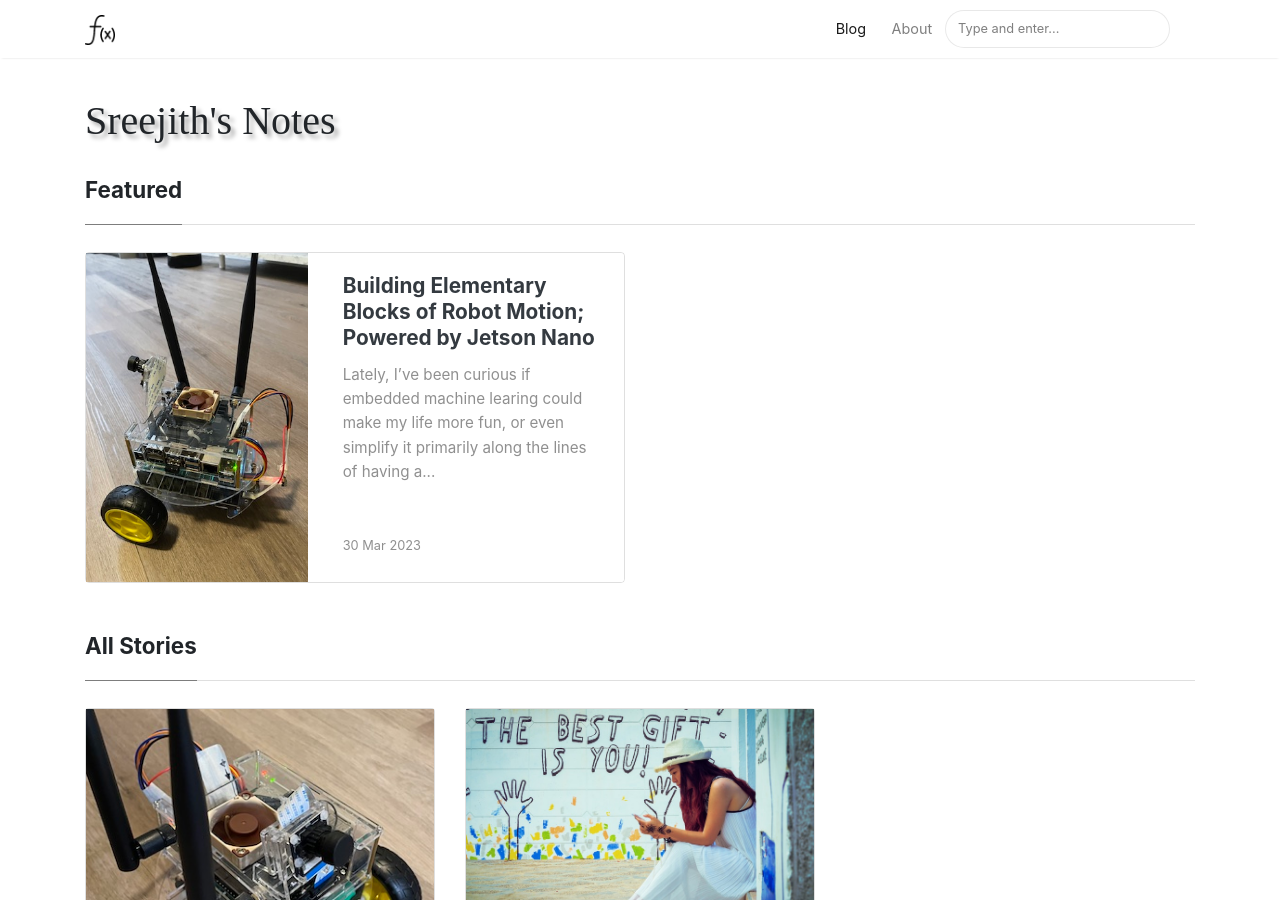
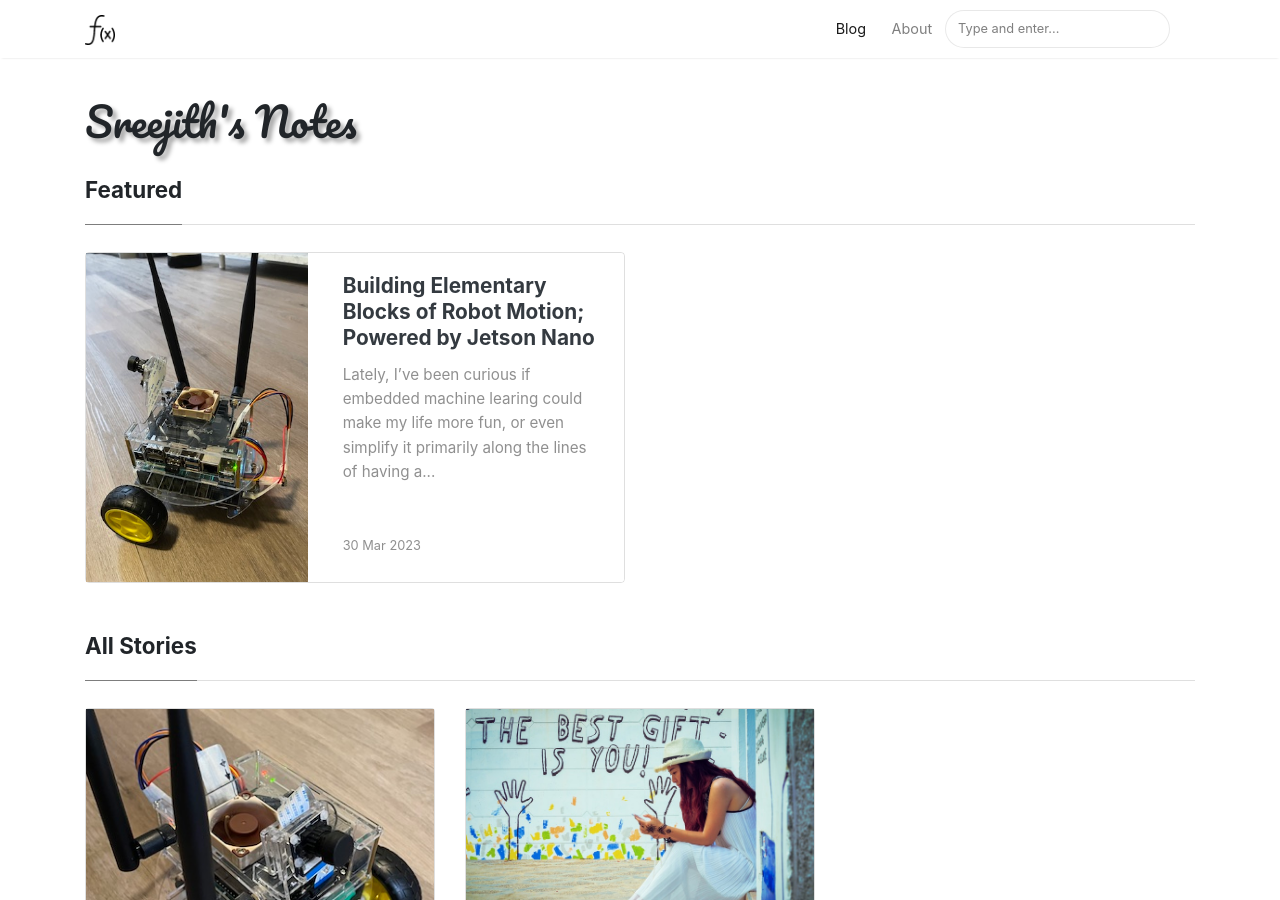
Before and after one commit to darthMaulJr/darthmauljr.github.io, a Jekyll site: the page built from index.html, in a window 1280 px wide and 900 px high. Built offline with Jekyll 4.4.1, drawn with Linux system fonts in a browser that asks for light colours; nearby versions of some CDN libraries; the list of posts is cut into pages by our own code.

Commit message:
update font2

```diff
--- a/_layouts/default.html
+++ b/_layouts/default.html
@@ -38,8 +38,8 @@
 	<noscript id="deferred-styles">
 		<link href="https://fonts.googleapis.com/css?family=Righteous%7CMerriweather:300,300i,400,400i,700,700i" rel="stylesheet">
 		<link rel="stylesheet" href="https://use.fontawesome.com/releases/v5.0.13/css/all.css" integrity="sha384-DNOHZ68U8hZfKXOrtjWvjxusGo9WQnrNx2sqG0tfsghAvtVlRW3tvkXWZh58N9jp" crossorigin="anonymous">
-	  <!-- <link href="https://fonts.googleapis.com/css?family=Pacifico:300,300i,400,400i,700,700i" rel="stylesheet"> -->
-      <!-- <link href="https://fonts.googleapis.com/css?family=Crimson+Text:300,300i,400,400i,700,700i" rel="stylesheet"> -->
+	  <link href="https://fonts.googleapis.com/css?family=Pacifico:300,300i,400,400i,700,700i" rel="stylesheet">
+      <link href="https://fonts.googleapis.com/css?family=Crimson+Text:300,300i,400,400i,700,700i" rel="stylesheet">
       <!-- <link href="https://fonts.googleapis.com/css?family=Alegreya+Sans:300,300i,400,400i,700,700i" rel="stylesheet"> -->
 	</noscript>
 
```
